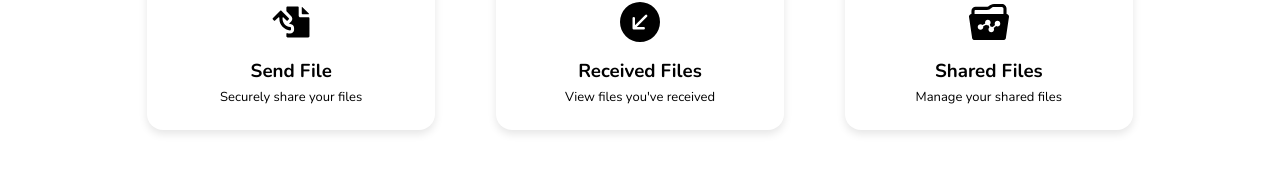
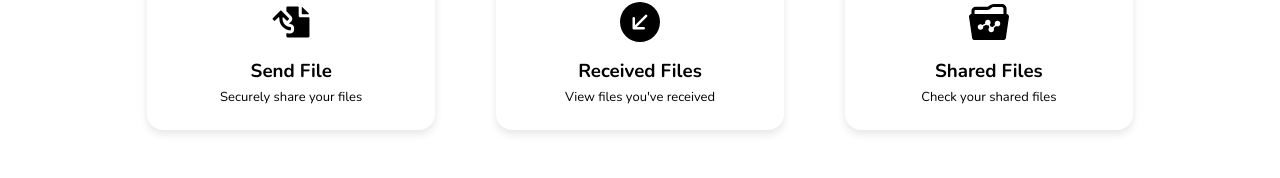
Before and after one commit to ns-krishnakodali/q-file-share, a Next.js app in the folder q-file-share-ui/: page /dashboard in a window 1280 px wide. Shown: the part 143-321 px from the top of the page. Built offline with nearby package versions, Linux system fonts and the light colour scheme.

Commit message:
Update: Move Dashboard text messages to constants

```diff
--- a/q-file-share-ui/src/app/dashboard/page.tsx
+++ b/q-file-share-ui/src/app/dashboard/page.tsx
@@ -6,7 +6,14 @@ import { useState } from "react";
 import { useRouter } from "next/navigation";
 
 import { ActivityCard, Card, NavBar, INotification } from "@/modules";
-import { SEND_FILE, RECEIVED_FILES, SHARED_FILES } from "@/constants";
+import {
+  SEND_FILE,
+  SEND_FILES_TEXT,
+  RECEIVED_FILES,
+  RECEIVED_FILES_TEXT,
+  SHARED_FILES,
+  SHARED_FILES_TEXT
+} from "@/constants";
 
 import sendFileIcon from "@/assets/send-file-icon.svg";
 import receivedFilesIcon from "@/assets/received-files-icon.svg";
@@ -27,7 +34,7 @@ const Dashboard = (): JSX.Element => {
             className={styles.card}
             src={sendFileIcon}
             title={SEND_FILE}
-            description="Securely share your files"
+            description={SEND_FILES_TEXT}
             onClickHandler={() => {}}
           />
           <Card
@@ -35,7 +42,7 @@ const Dashboard = (): JSX.Element => {
             className={styles.card}
             src={receivedFilesIcon}
             title={RECEIVED_FILES}
-            description="View files you've received"
+            description={RECEIVED_FILES_TEXT}
             onClickHandler={() => {}}
           />
           <Card
@@ -43,7 +50,7 @@ const Dashboard = (): JSX.Element => {
             className={styles.card}
             src={sharedFilesIcon}
             title={SHARED_FILES}
-            description="Manage your shared files"
+            description={SHARED_FILES_TEXT}
             onClickHandler={() => {}}
           />
         </div>
--- a/q-file-share-ui/src/constants/index.ts
+++ b/q-file-share-ui/src/constants/index.ts
@@ -1,8 +1,12 @@
 // Generic Constants
+export const ACTIVITY = "Activity";
 export const SEND_FILE = "Send File";
+export const SEND_FILES_TEXT = "Securely share your files";
 export const SHARED_FILES = "Shared Files";
+export const SHARED_FILES_TEXT = "Check your shared files";
 export const RECEIVED_FILES = "Received Files";
-export const ACTIVITY = "Activity";
+export const RECEIVED_FILES_TEXT = "View files you've received";
+
 
 // Login/SignUp Constants
 export const LOGIN = "Login";
```
